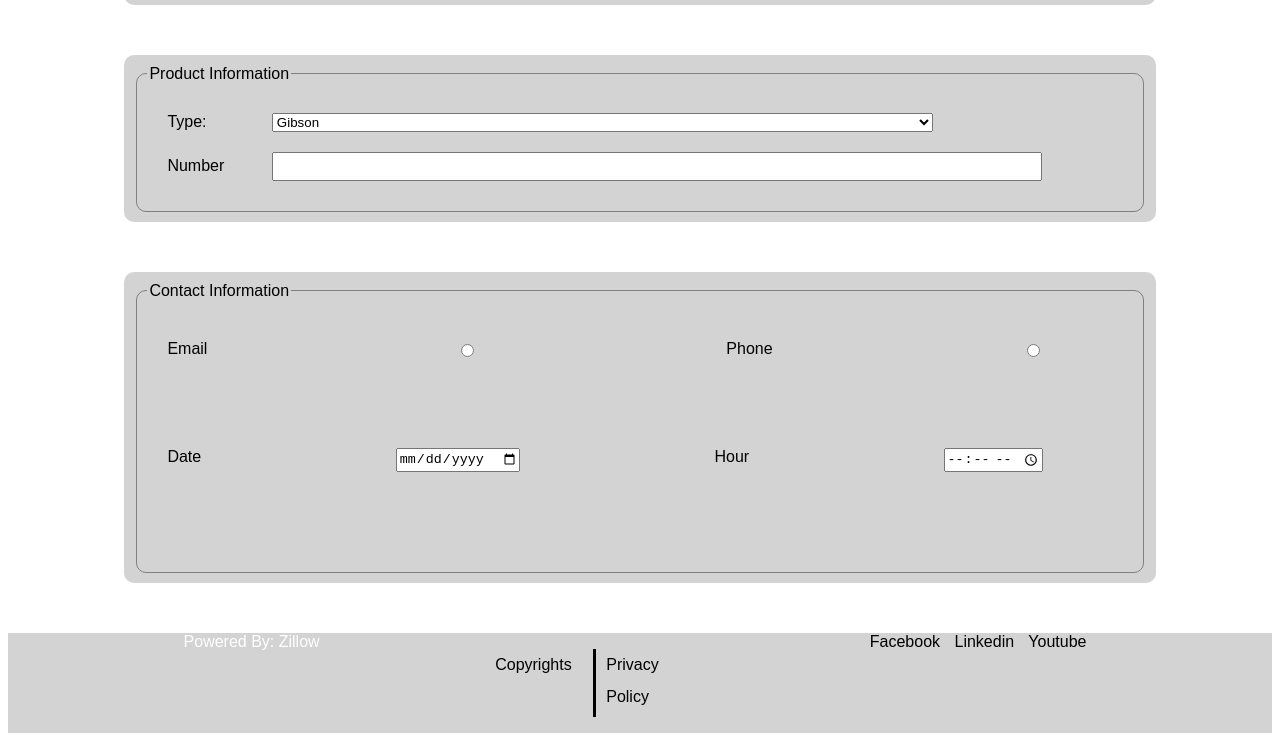
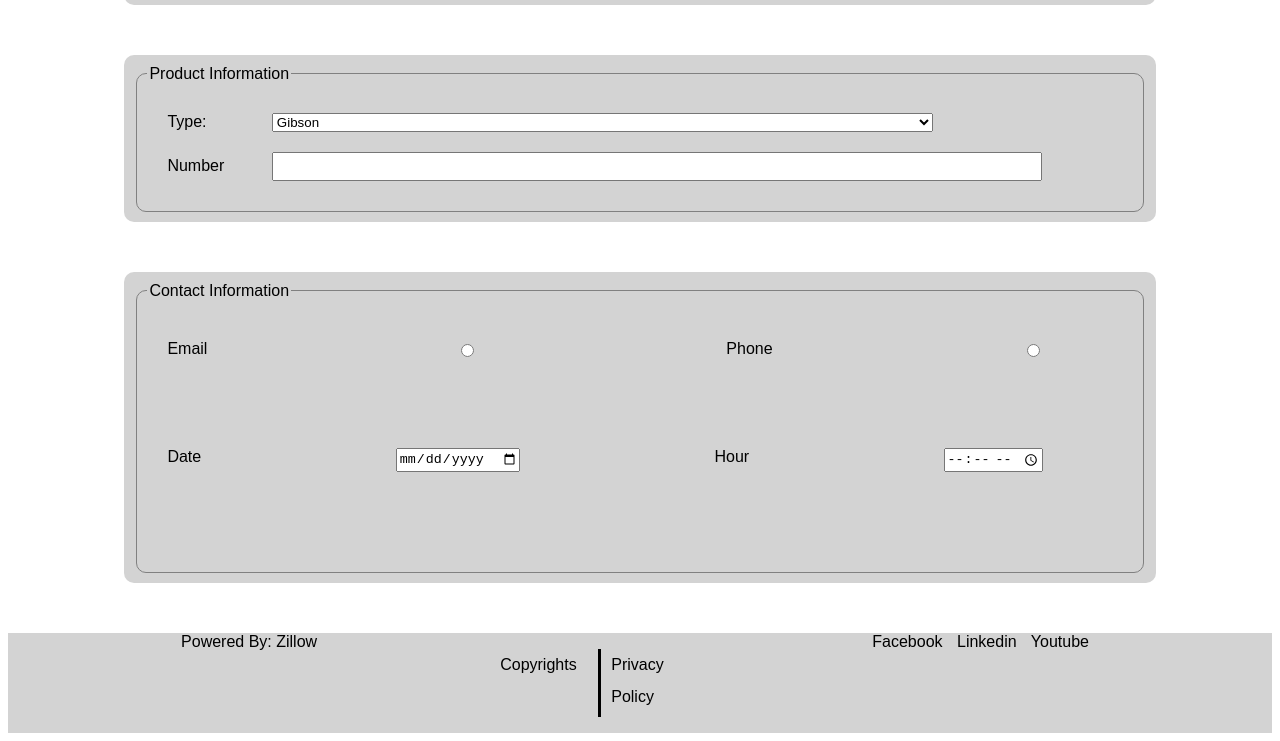
Before and after one commit to millms302/realEstate, a plain HTML site: page contact.html in a window 1280 px wide. Shown: the part 625-1366 px from the top of the page. Drawn offline with Linux system fonts and the light colour scheme.

Commit message:
day 3 final

```diff
--- a/mystyle.css
+++ b/mystyle.css
@@ -207,3 +207,8 @@ footer{
     color: black;
 
 }
+
+.zillow a{
+    margin-right: 10px;
+    color: black;
+}
```
